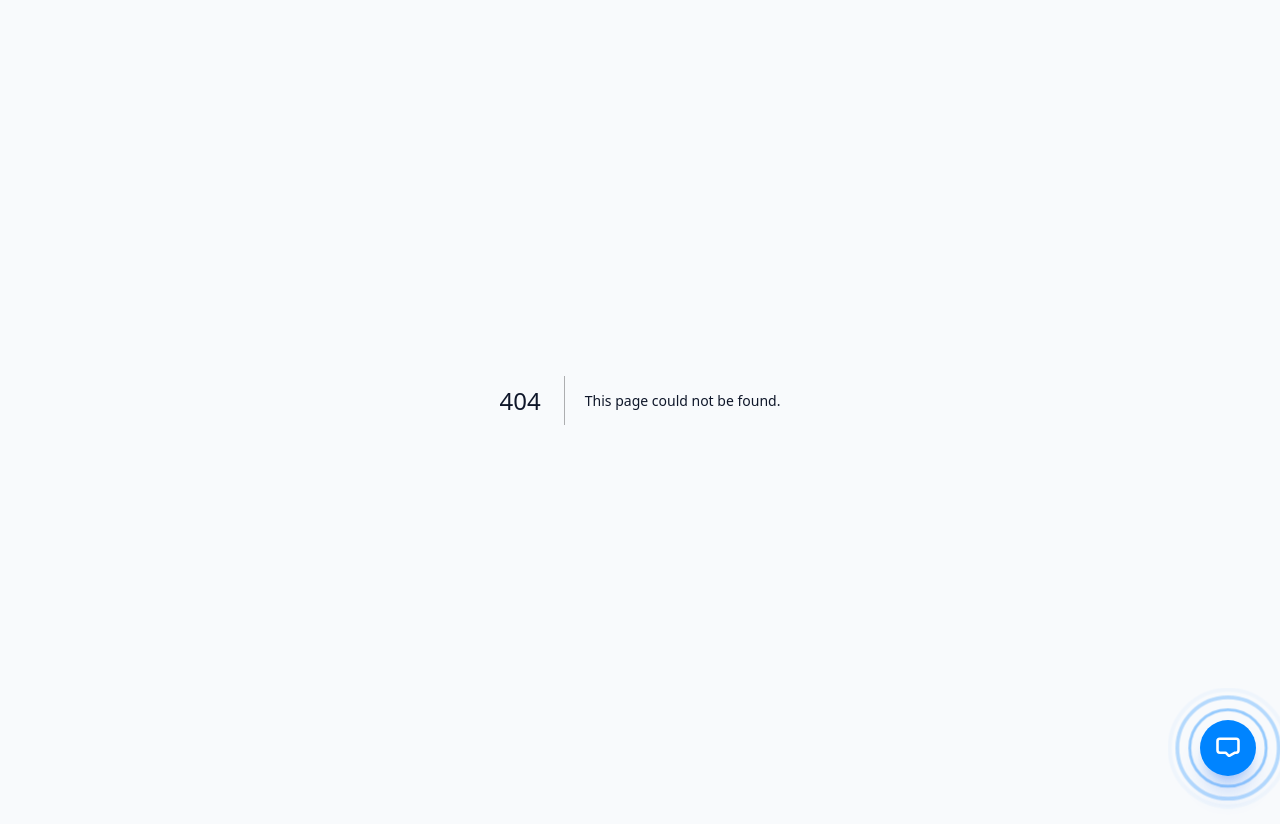
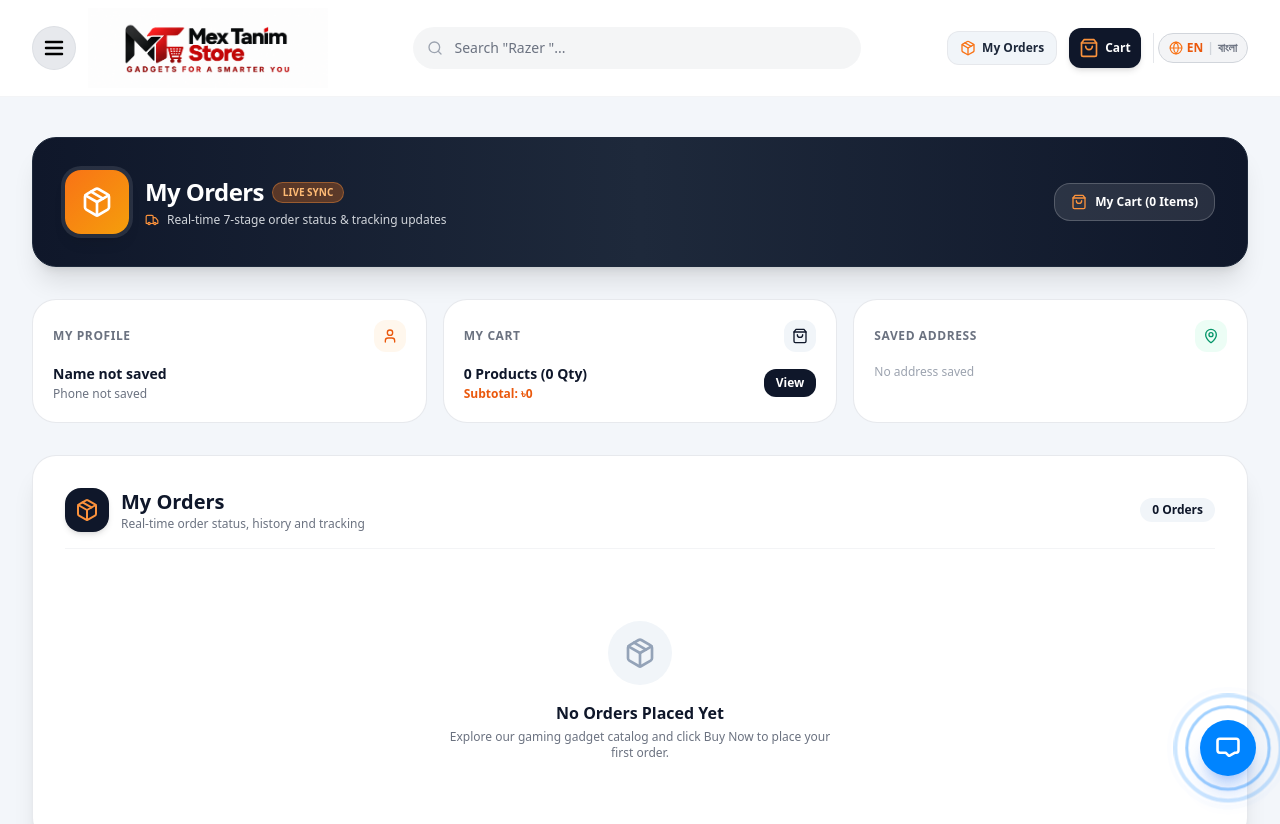
Before and after one commit to mcxtanim/Mex_Tanim, a Next.js app in the folder user_website/: page /orders in a window 1280 px wide. Before the commit this address had no page. Shown: the top 824 px of the page. Before the commit the page ends 800 px from the top, so only its background shows below. Built offline with nearby package versions, Linux system fonts and the light colour scheme.

Commit message:
Commit #43: Replace My Account with My Orders, remove Register/Login buttons completely, and show real-time order tracking

```diff
--- a/user_website/src/app/layout.tsx
+++ b/user_website/src/app/layout.tsx
@@ -4,7 +4,6 @@ import { LanguageProvider } from '@/features/shared/LanguageContext';
 import { CartProvider } from '@/features/cart/CartContext';
 import { AuthProvider } from '@/features/auth/AuthContext';
 import { CartDrawer } from '@/features/cart/CartDrawer';
-import { AuthModal } from '@/features/auth/AuthModal';
 import { FloatingChat } from '@/features/shared/FloatingChat';
 
 export const metadata: Metadata = {
@@ -25,7 +24,6 @@ export default function RootLayout({
             <CartProvider>
               {children}
               <CartDrawer />
-              <AuthModal />
               <FloatingChat />
             </CartProvider>
           </AuthProvider>
--- /dev/null
+++ b/user_website/src/app/orders/page.tsx
@@ -0,0 +1,23 @@
+'use client';
+
+import React from 'react';
+import { Header } from '@/features/shared/Header';
+import { Footer } from '@/features/shared/Footer';
+import { MyAccountView } from '@/features/account/MyAccountView';
+
+export default function CustomerOrdersPage() {
+  return (
+    <div className="min-h-screen bg-slate-100/70 text-slate-900 flex flex-col justify-between font-sans selection:bg-orange-500 selection:text-white">
+      {/* Site Header */}
+      <Header />
+
+      {/* Main My Orders Container */}
+      <main className="max-w-7xl mx-auto px-4 sm:px-6 lg:px-8 py-6 sm:py-10 flex-1 w-full space-y-8">
+        <MyAccountView />
+      </main>
+
+      {/* Site Footer */}
+      <Footer />
+    </div>
+  );
+}
--- a/user_website/src/features/account/MyAccountView.tsx
+++ b/user_website/src/features/account/MyAccountView.tsx
@@ -62,24 +62,24 @@ export const MyAccountView: React.FC = () => {
   return (
     <div className="space-y-8 animate-in fade-in duration-300">
 
-      {/* Account Banner */}
+      {/* Account & Orders Banner */}
       <div className="bg-gradient-to-r from-slate-900 via-slate-800 to-slate-900 rounded-3xl p-6 sm:p-8 text-white shadow-xl flex flex-col sm:flex-row items-start sm:items-center justify-between gap-6 border border-slate-800">
         <div className="flex items-center space-x-4">
-          <div className="w-16 h-16 rounded-2xl bg-gradient-to-br from-orange-500 to-amber-500 text-white flex items-center justify-center font-black text-2xl shadow-lg ring-4 ring-white/10 shrink-0">
-            {savedAddress?.name ? savedAddress.name.charAt(0).toUpperCase() : <User className="w-8 h-8" />}
+          <div className="w-14 h-14 sm:w-16 sm:h-16 rounded-2xl bg-gradient-to-br from-orange-500 to-amber-500 text-white flex items-center justify-center font-black text-2xl shadow-lg ring-4 ring-white/10 shrink-0">
+            <Package className="w-7 h-7 sm:w-8 sm:h-8" />
           </div>
           <div>
             <div className="flex items-center space-x-2">
               <h1 className="text-xl sm:text-2xl font-black tracking-tight">
-                {savedAddress?.name || (language === 'bn' ? 'সম্মানিত গেমার গ্রাহক' : 'Valued Customer')}
+                {savedAddress?.name ? `${savedAddress.name} - ${language === 'bn' ? 'আমার অর্ডারসমূহ' : 'My Orders'}` : (language === 'bn' ? 'আমার অর্ডারসমূহ (My Orders)' : 'My Orders')}
               </h1>
               <span className="bg-orange-500/30 text-orange-300 text-[10px] font-black uppercase px-2.5 py-0.5 rounded-full border border-orange-400/40">
-                {language === 'bn' ? 'ভেরিফাইড অ্যাকাউন্ট' : 'Verified Account'}
+                {language === 'bn' ? 'লাইভ সিঙ্ক' : 'Live Sync'}
               </span>
             </div>
             <p className="text-xs text-gray-300 font-medium mt-1 flex items-center space-x-2">
-              <Phone className="w-3.5 h-3.5 text-orange-400" />
-              <span>{savedAddress?.phone || (language === 'bn' ? 'মোবাইল নম্বর সংরক্ষণ করুন' : 'No saved phone yet')}</span>
+              <Truck className="w-3.5 h-3.5 text-orange-400" />
+              <span>{language === 'bn' ? 'আপনার অর্ডারের বর্তমান অবস্থা ও ৭-স্টেপ রিয়েল-টাইম ট্র্যাকিং' : 'Real-time 7-stage order status & tracking updates'}</span>
             </p>
           </div>
         </div>
@@ -90,7 +90,7 @@ export const MyAccountView: React.FC = () => {
           className="bg-white/10 hover:bg-white/20 border border-white/20 px-4 py-2.5 rounded-2xl text-xs font-bold transition flex items-center space-x-2 cursor-pointer active:scale-95"
         >
           <ShoppingBag className="w-4 h-4 text-orange-400" />
-          <span>{language === 'bn' ? `কার্ট ব্যাজ (${totalCartQty} Items)` : `My Cart (${totalCartQty} Items)`}</span>
+          <span>{language === 'bn' ? `আমার কার্ট (${totalCartQty} Items)` : `My Cart (${totalCartQty} Items)`}</span>
         </button>
       </div>
 
@@ -289,13 +289,21 @@ export const MyAccountView: React.FC = () => {
                   </div>
 
                   {/* Bottom Action Buttons */}
-                  <div className="pt-2 border-t border-gray-200/80 flex items-center justify-end space-x-3">
+                  <div className="pt-2 border-t border-gray-200/80 flex flex-wrap items-center justify-end gap-2.5">
                     <button
                       onClick={() => handleViewOrder(order)}
-                      className="px-4 py-2 bg-slate-900 hover:bg-orange-600 text-white font-extrabold text-xs rounded-xl shadow-md transition active:scale-95 flex items-center space-x-1.5 cursor-pointer"
+                      className="px-3.5 py-2 bg-orange-500 hover:bg-orange-600 text-white font-extrabold text-xs rounded-xl shadow-md transition active:scale-95 flex items-center space-x-1.5 cursor-pointer"
                     >
-                      <ExternalLink className="w-3.5 h-3.5" />
-                      <span>{language === 'bn' ? 'বিস্তারিত দেখুন ও ট্র্যাকিং' : 'View Details & Track'}</span>
+                      <Truck className="w-3.5 h-3.5" />
+                      <span>{language === 'bn' ? 'অর্ডার ট্র্যাকিং (7-Stage)' : 'Track Order'}</span>
+                    </button>
+
+                    <button
+                      onClick={() => handleViewOrder(order)}
+                      className="px-3.5 py-2 bg-slate-900 hover:bg-slate-800 text-white font-extrabold text-xs rounded-xl shadow-md transition active:scale-95 flex items-center space-x-1.5 cursor-pointer"
+                    >
+                      <ExternalLink className="w-3.5 h-3.5 text-orange-400" />
+                      <span>{language === 'bn' ? 'বিস্তারিত বিবরণ' : 'View Details'}</span>
                     </button>
                   </div>
                 </div>
--- a/user_website/src/features/shared/Header.tsx
+++ b/user_website/src/features/shared/Header.tsx
@@ -205,15 +205,15 @@ export const Header: React.FC<HeaderProps> = ({
             {/* Right Action Buttons */}
             <div className="flex items-center space-x-2 sm:space-x-3">
 
-              {/* My Account & Orders Button */}
+              {/* My Orders Button */}
               <Link
-                href="/account"
+                href="/orders"
                 className="p-2 sm:px-3 sm:py-2 bg-slate-100 hover:bg-slate-900 hover:text-white text-slate-800 rounded-xl border border-gray-200/90 shadow-2xs transition-all active:scale-95 flex items-center gap-1.5 cursor-pointer font-extrabold text-xs shrink-0"
-                title={language === 'bn' ? 'আমার অ্যাকাউন্ট ও অর্ডার ট্র্যাকিং' : 'My Account & Orders'}
+                title={language === 'bn' ? 'আমার অর্ডার ও ট্র্যাকিং' : 'My Orders & Tracking'}
               >
-                <UserIcon className="w-4 h-4 text-orange-500" />
+                <Package className="w-4 h-4 text-orange-500" />
                 <span className="hidden sm:inline-block">
-                  {language === 'bn' ? 'মাই অ্যাকাউন্ট' : 'My Account'}
+                  {language === 'bn' ? 'আমার অর্ডার' : 'My Orders'}
                 </span>
               </Link>
 
@@ -231,38 +231,6 @@ export const Header: React.FC<HeaderProps> = ({
                   </span>
                 )}
               </button>
-
-              {/* Auth Buttons */}
-              {isAuthenticated ? (
-                <div className="flex items-center space-x-2 bg-gray-100 py-1.5 px-3 rounded-full border border-gray-200">
-                  <UserIcon className="w-4 h-4 text-orange-500" />
-                  <span className="text-xs font-bold text-gray-800 hidden md:inline-block max-w-[90px] truncate">
-                    {user?.name}
-                  </span>
-                  <button
-                    onClick={logout}
-                    className="text-gray-400 hover:text-red-500 transition p-1 cursor-pointer"
-                    title={t.logout}
-                  >
-                    <LogOut className="w-4 h-4" />
-                  </button>
-                </div>
-              ) : (
-                <div className="flex items-center space-x-1 sm:space-x-2">
-                  <button
-                    onClick={() => openAuthModal('register')}
-                    className="hidden sm:inline-flex px-3 py-2 text-xs font-bold text-slate-800 hover:text-orange-600 rounded-full hover:bg-gray-100 transition cursor-pointer"
-                  >
-                    {t.register}
-                  </button>
-                  <button
-                    onClick={() => openAuthModal('login')}
-                    className="px-3.5 py-2 text-xs font-bold text-white bg-slate-900 hover:bg-slate-800 rounded-full shadow-sm transition active:scale-95 cursor-pointer"
-                  >
-                    {t.login}
-                  </button>
-                </div>
-              )}
 
               {/* LANGUAGE TOGGLE BUTTON */}
               <div className="pl-1 border-l border-gray-200">
```
